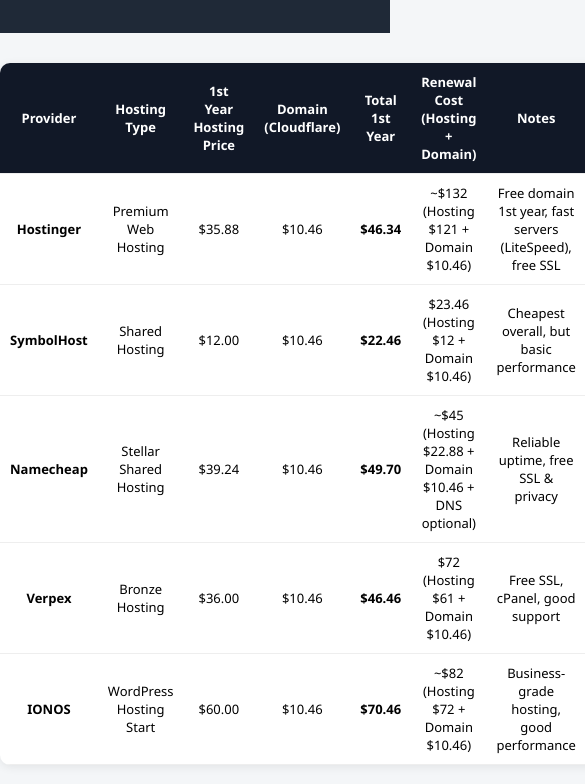
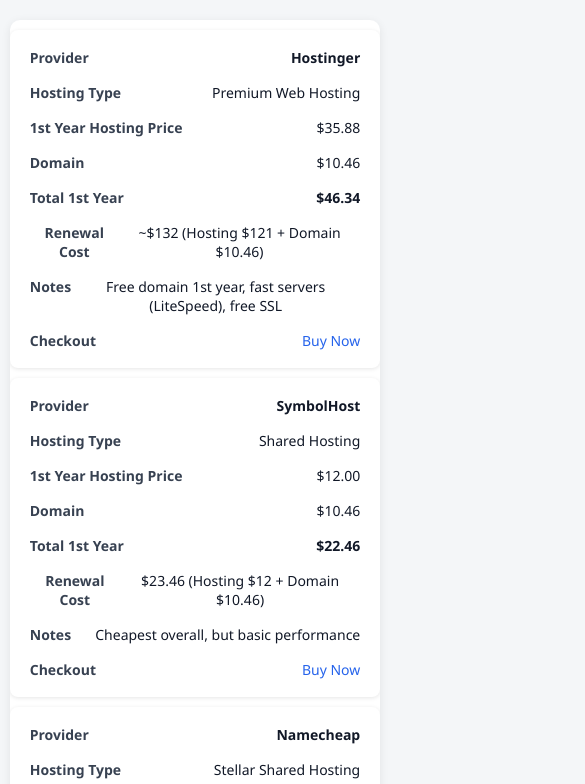
Before and after one commit to devdaniyalsaleem-cell/hosting-comparison, a plain HTML site: page index.html in a window 390 px wide. Shown: the part 159-943 px from the top of the page, 585 px wide, since content can reach past the window. Drawn offline with Linux system fonts and the light colour scheme.

Commit message:
Update index.html

```diff
--- a/index.html
+++ b/index.html
@@ -5,66 +5,128 @@
   <meta name="viewport" content="width=device-width, initial-scale=1.0" />
   <title>Hosting Comparison - DevCore</title>
   <style>
+    /* 🌐 Base Styling */
+    * {
+      box-sizing: border-box;
+      margin: 0;
+      padding: 0;
+    }
     body {
       font-family: "Segoe UI", sans-serif;
       background: #f4f6f8;
-      margin: 0;
-      padding: 0;
+      color: #111827;
     }
+
+    /* 🔝 Header */
     header {
       background: #1f2937;
       color: #fff;
       padding: 20px;
       text-align: center;
+      position: sticky;
+      top: 0;
+      z-index: 1000;
     }
+
     h1 {
-      margin: 0;
-      font-size: 28px;
+      font-size: 26px;
+      margin-bottom: 5px;
     }
-    table {
+
+    /* 📊 Table Container */
+    .table-container {
       width: 95%;
       margin: 30px auto;
+      overflow-x: auto; /* ✅ Fixes overflow issue */
+      border-radius: 10px;
+      box-shadow: 0 2px 10px rgba(0, 0, 0, 0.08);
+      background: #fff;
+    }
+
+    table {
+      width: 100%;
       border-collapse: collapse;
-      background: #fff;
-      box-shadow: 0 2px 10px rgba(0, 0, 0, 0.08);
-      border-radius: 10px;
-      overflow: hidden;
+      min-width: 800px; /* Ensures proper column width on scroll */
     }
+
     th, td {
-      border-bottom: 1px solid #eee;
       padding: 15px;
       text-align: center;
+      border-bottom: 1px solid #eee;
     }
+
     th {
       background: #111827;
       color: #fff;
+      font-size: 15px;
     }
+
     tr:hover {
       background: #f9fafb;
     }
+
     a {
       color: #2563eb;
       text-decoration: none;
       font-weight: 500;
     }
+
     a:hover {
       text-decoration: underline;
     }
+
+    /* 📱 Responsive Table → Card Layout */
+    @media (max-width: 768px) {
+      h1 {
+        font-size: 22px;
+      }
+
+      /* Keep scroll option if needed */
+      .table-container {
+        overflow-x: auto;
+      }
+
+      table {
+        min-width: unset;
+        border: 0;
+      }
+
+      thead {
+        display: none;
+      }
+
+      tr {
+        display: block;
+        background: #fff;
+        margin: 10px 0;
+        border-radius: 8px;
+        box-shadow: 0 1px 4px rgba(0,0,0,0.1);
+        padding: 10px;
+      }
+
+      td {
+        display: flex;
+        justify-content: space-between;
+        padding: 8px 10px;
+        border: none;
+        font-size: 14px;
+      }
+
+      td::before {
+        content: attr(data-label);
+        font-weight: 600;
+        color: #374151;
+      }
+    }
+
+    /* 🦶 Footer */
     footer {
       background: #1f2937;
       color: #d1d5db;
       text-align: center;
       padding: 15px;
+      font-size: 14px;
       margin-top: 40px;
-      font-size: 14px;
-    }
-    @media (max-width: 768px) {
-      table {
-        font-size: 13px;
-      }
-      th, td {
-        padding: 10px;
-      }
     }
   </style>
 </head>
@@ -74,7 +136,9 @@
     <p>Find the best option for speed, price, and renewal cost</p>
   </header>
 
+  <div class="table-container">
     <table>
+      <thead>
         <tr>
           <th>Provider</th>
           <th>Hosting Type</th>
@@ -85,57 +149,65 @@
           <th>Notes</th>
           <th>Checkout Link</th>
         </tr>
+      </thead>
+      <tbody>
         <tr>
-      <td><b>Hostinger</b></td>
-      <td>Premium Web Hosting</td>
-      <td>$35.88</td>
-      <td>$10.46</td>
-      <td><b>$46.34</b></td>
-      <td>~$132 (Hosting $121 + Domain $10.46)</td>
-      <td>Free domain 1st year, fast servers (LiteSpeed), free SSL</td>
-      <td><a href="https://cart.hostinger.com/pay/ebeb772d-6a15-4a2f-a489-b9bf7adb8763?_ga=GA1.1.801624755.1759420878&_ga_73N1QWLEMH=GS2.1.s1761560957%24o6%24g1%24t1761561651%24j58%24l0%24h2033306592%24drb8gdOzJRqQIn2jClU0B9t-psRNmAcuCWg&session_id=1761560957&device_id=b8729b24-600a-4568-8222-12af0b9975a2&from=websites" target="_blank">Buy Now</a></td>
+          <td data-label="Provider"><b>Hostinger</b></td>
+          <td data-label="Hosting Type">Premium Web Hosting</td>
+          <td data-label="1st Year Hosting Price">$35.88</td>
+          <td data-label="Domain">$10.46</td>
+          <td data-label="Total 1st Year"><b>$46.34</b></td>
+          <td data-label="Renewal Cost">~$132 (Hosting $121 + Domain $10.46)</td>
+          <td data-label="Notes">Free domain 1st year, fast servers (LiteSpeed), free SSL</td>
+          <td data-label="Checkout"><a href="https://cart.hostinger.com/pay/ebeb772d-6a15-4a2f-a489-b9bf7adb8763" target="_blank">Buy Now</a></td>
         </tr>
+
         <tr>
-      <td><b>SymbolHost</b></td>
-      <td>Shared Hosting</td>
-      <td>$12.00</td>
-      <td>$10.46</td>
-      <td><b>$22.46</b></td>
-      <td>$23.46 (Hosting $12 + Domain $10.46)</td>
-      <td>Cheapest overall, but basic performance</td>
-      <td><a href="https://symbolhost.com/" target="_blank">Buy Now</a></td>
+          <td data-label="Provider"><b>SymbolHost</b></td>
+          <td data-label="Hosting Type">Shared Hosting</td>
+          <td data-label="1st Year Hosting Price">$12.00</td>
+          <td data-label="Domain">$10.46</td>
+          <td data-label="Total 1st Year"><b>$22.46</b></td>
+          <td data-label="Renewal Cost">$23.46 (Hosting $12 + Domain $10.46)</td>
+          <td data-label="Notes">Cheapest overall, but basic performance</td>
+          <td data-label="Checkout"><a href="https://symbolhost.com/" target="_blank">Buy Now</a></td>
         </tr>
+
         <tr>
-      <td><b>Namecheap</b></td>
-      <td>Stellar Shared Hosting</td>
-      <td>$39.24</td>
-      <td>$10.46</td>
-      <td><b>$49.70</b></td>
-      <td>~$45 (Hosting $22.88 + Domain $10.46 + DNS optional)</td>
-      <td>Reliable uptime, free SSL & privacy</td>
-      <td><a href="https://www.namecheap.com/shoppingcart/" target="_blank">Buy Now</a></td>
+          <td data-label="Provider"><b>Namecheap</b></td>
+          <td data-label="Hosting Type">Stellar Shared Hosting</td>
+          <td data-label="1st Year Hosting Price">$39.24</td>
+          <td data-label="Domain">$10.46</td>
+          <td data-label="Total 1st Year"><b>$49.70</b></td>
+          <td data-label="Renewal Cost">~$45 (Hosting $22.88 + Domain $10.46 + DNS optional)</td>
+          <td data-label="Notes">Reliable uptime, free SSL & privacy</td>
+          <td data-label="Checkout"><a href="https://www.namecheap.com/shoppingcart/" target="_blank">Buy Now</a></td>
         </tr>
+
         <tr>
-      <td><b>Verpex</b></td>
-      <td>Bronze Hosting</td>
-      <td>$36.00</td>
-      <td>$10.46</td>
-      <td><b>$46.46</b></td>
-      <td>$72 (Hosting $61 + Domain $10.46)</td>
-      <td>Free SSL, cPanel, good support</td>
-      <td><a href="https://clients.verpex.com/order/checkout/" target="_blank">Buy Now</a></td>
+          <td data-label="Provider"><b>Verpex</b></td>
+          <td data-label="Hosting Type">Bronze Hosting</td>
+          <td data-label="1st Year Hosting Price">$36.00</td>
+          <td data-label="Domain">$10.46</td>
+          <td data-label="Total 1st Year"><b>$46.46</b></td>
+          <td data-label="Renewal Cost">$72 (Hosting $61 + Domain $10.46)</td>
+          <td data-label="Notes">Free SSL, cPanel, good support</td>
+          <td data-label="Checkout"><a href="https://clients.verpex.com/order/checkout/" target="_blank">Buy Now</a></td>
         </tr>
+
         <tr>
-      <td><b>IONOS</b></td>
-      <td>WordPress Hosting Start</td>
-      <td>$60.00</td>
-      <td>$10.46</td>
-      <td><b>$70.46</b></td>
-      <td>~$82 (Hosting $72 + Domain $10.46)</td>
-      <td>Business-grade hosting, good performance</td>
-      <td><a href="https://my.ionos.com/checkout/overview" target="_blank">Buy Now</a></td>
+          <td data-label="Provider"><b>IONOS</b></td>
+          <td data-label="Hosting Type">WordPress Hosting Start</td>
+          <td data-label="1st Year Hosting Price">$60.00</td>
+          <td data-label="Domain">$10.46</td>
+          <td data-label="Total 1st Year"><b>$70.46</b></td>
+          <td data-label="Renewal Cost">~$82 (Hosting $72 + Domain $10.46)</td>
+          <td data-label="Notes">Business-grade hosting, good performance</td>
+          <td data-label="Checkout"><a href="https://my.ionos.com/checkout/overview" target="_blank">Buy Now</a></td>
         </tr>
+      </tbody>
     </table>
+  </div>
 
   <footer>
     © 2025 DevCore Hosting Comparison — All Rights Reserved
```
Lines whose indentation alone changed are shown as unchanged.
